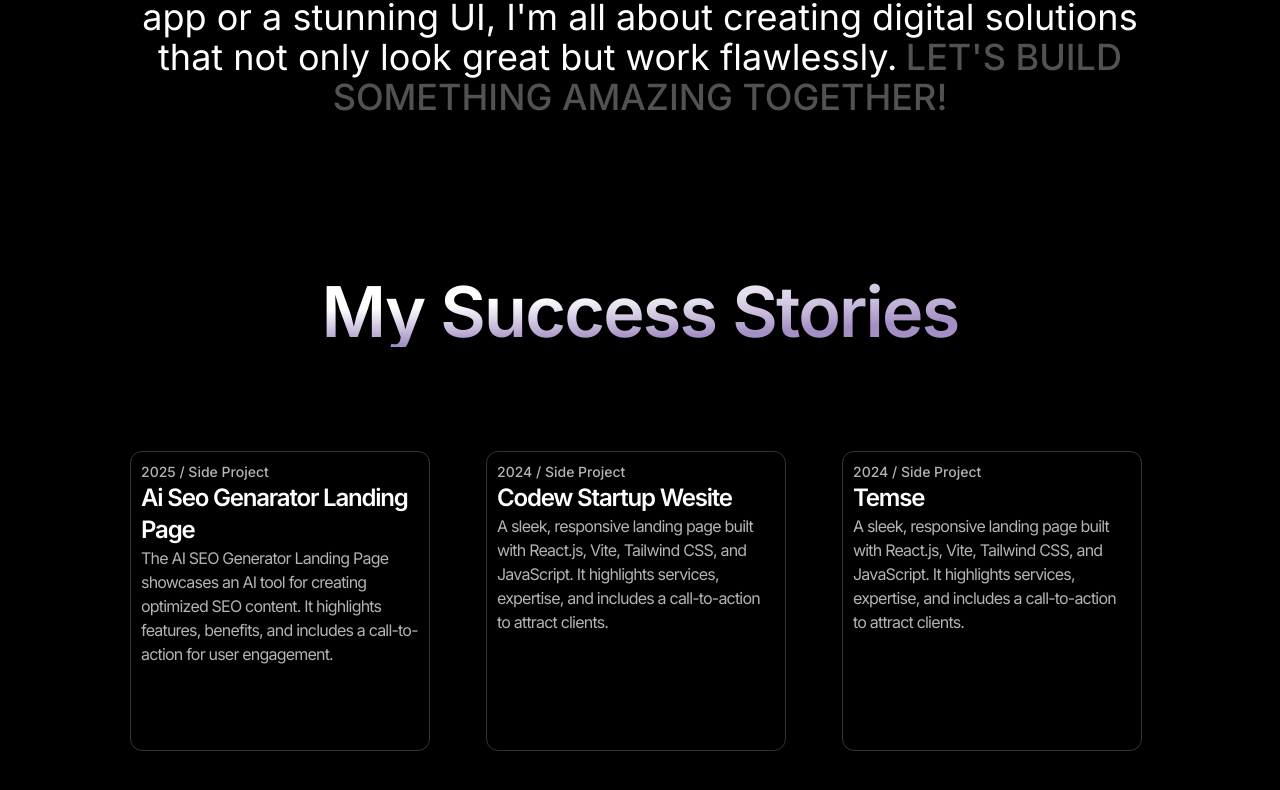
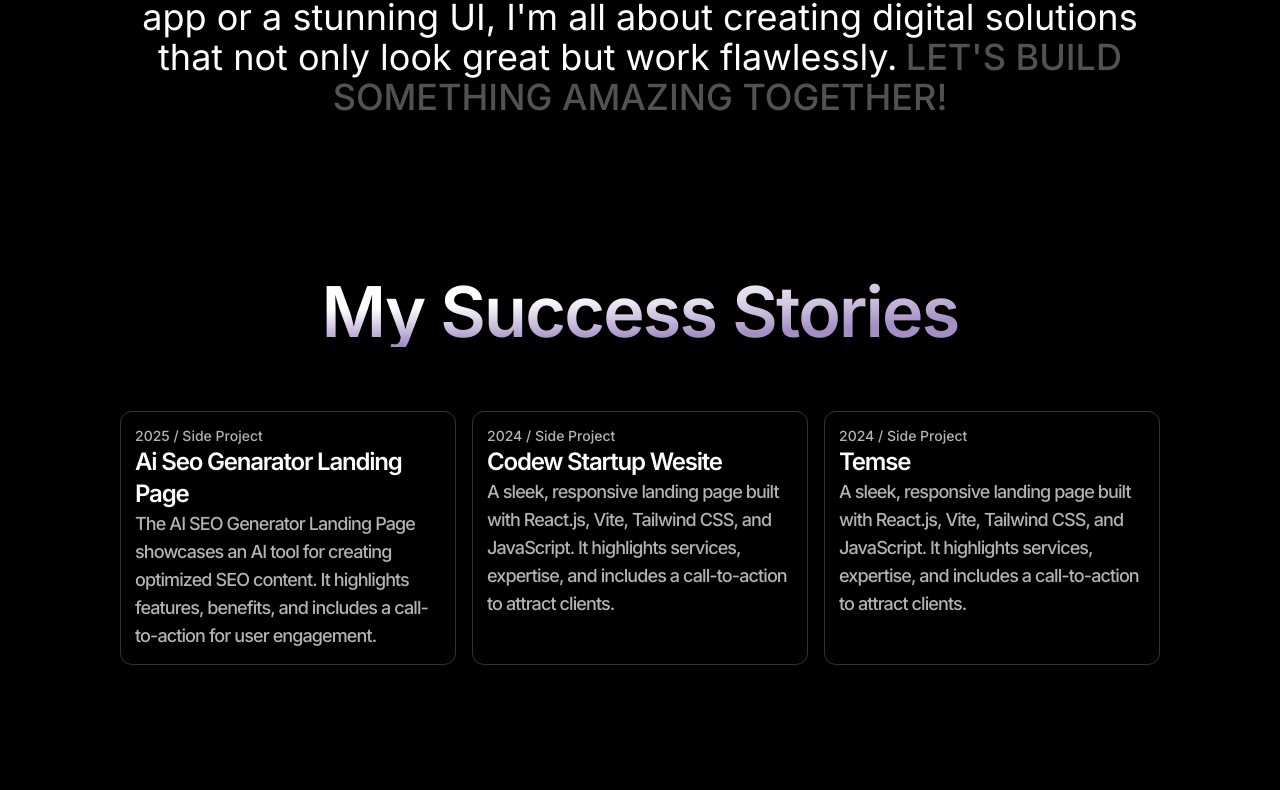
Before and after one commit to SaadAnna/Saad_Anna_Portfolio, a Next.js app: page / in a window 1280 px wide. Shown: the part 1968-2758 px from the top of the page. Built offline with nearby package versions, Linux system fonts and the light colour scheme.

Commit message:
Add some style in the work section

```diff
--- a/src/sections/Work.tsx
+++ b/src/sections/Work.tsx
@@ -34,13 +34,13 @@ export const Work = () => {
           <div className="text-5xl md:text-[70px] md:leading-none font-semibold tracking-tight bg-white bg-[radial-gradient(100%_100%_at_top_left,white,white,rgb(74,32,138,.5))] text-transparent bg-clip-text text-center">
             My Success Stories
           </div>
-          <div className="flex p-2.5 py-16  rounded-xl gap-14 items-center lg:flex-1 flex-wrap justify-start">
+          <div className="mt-6 grid grid-cols-1 gap-4 sm:grid-cols-2 lg:grid-cols-3">
             {Works.map((work) => (
 
               <div
                 key={work.id}
 
-                className="flex flex-col relative duration-200 ease-out hover:bg-neutral-950 text-start justify-start gap-2 p-2.5 border border-white/20 rounded-xl w-[300px] h-[300px] cursor-pointer"
+                className="flex flex-col relative duration-200 ease-out hover:bg-neutral-950 text-start justify-start gap-3.5 p-3.5 border border-white/20 rounded-xl cursor-pointer"
               >
                  <a href={work.LivePreview} target="_blank">
                 <div className="text-sm text-white/70 font-medium">
@@ -49,7 +49,7 @@ export const Work = () => {
                 <div className="text-white tracking-tighter font-semibold text-2xl">
                   {work.title}
                 </div>
-                <div className=" text-white/70 tracking-tighter font-normal text-base max-w-3xl">
+                <div className=" text-white/70 tracking-tighter font-medium text-lg">
                   {work.description}
                 </div>
                 </a>
```
